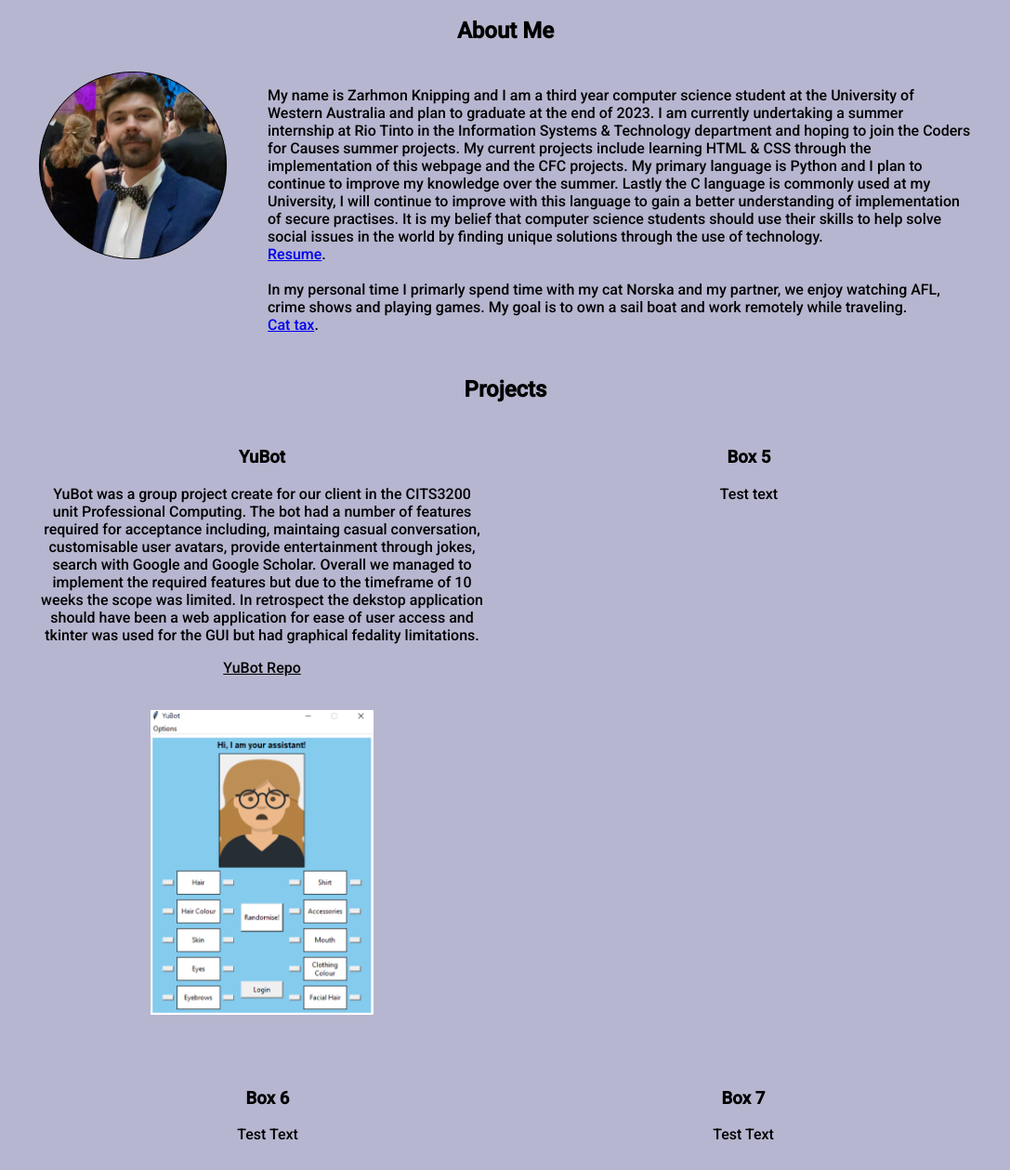
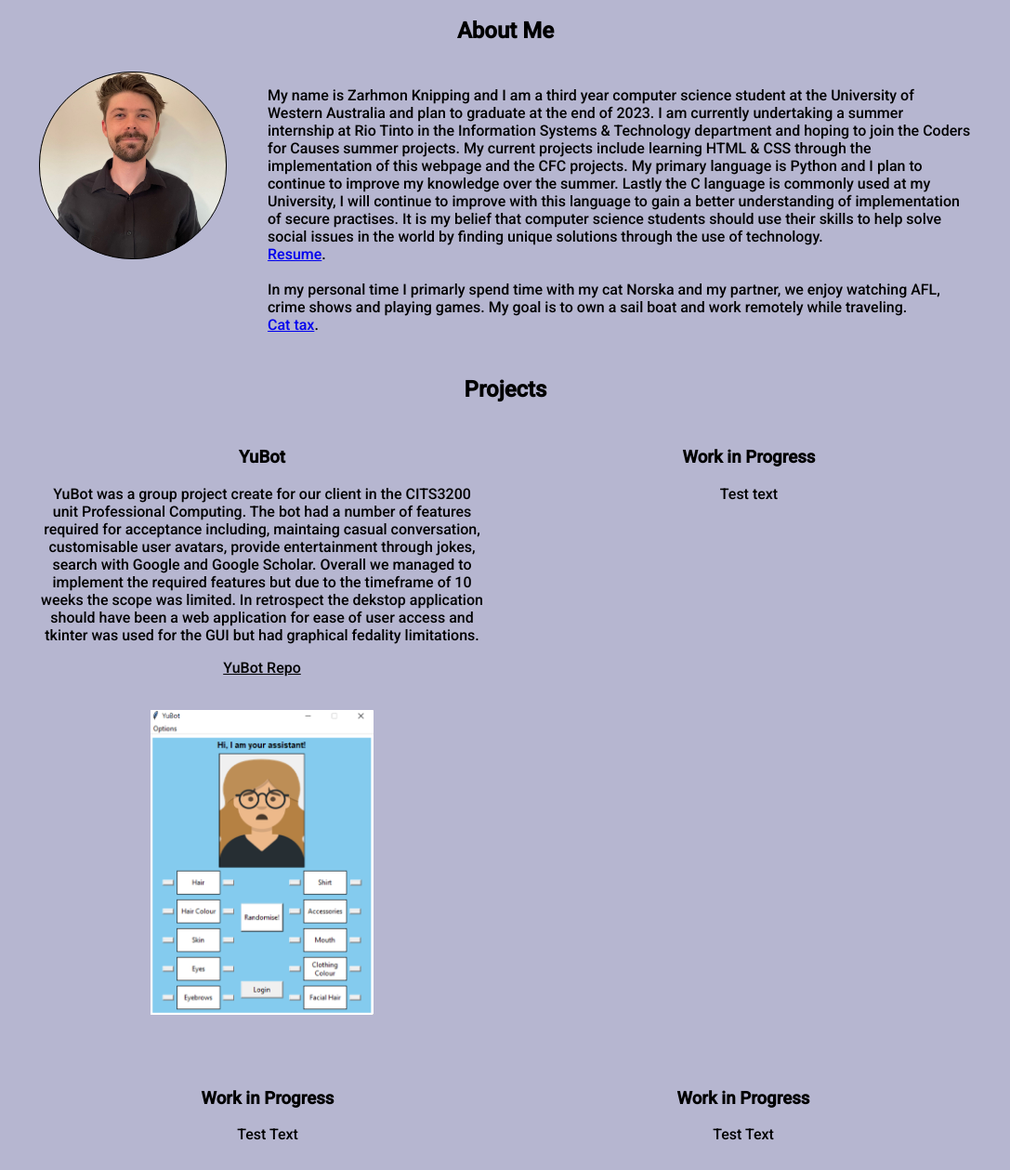
Before and after one commit to Zarhmon/web_portfolio, a plain HTML site: page index.html in a window 1280 px wide. Shown: the part 219-1478 px from the top of the page at 93% size, without its empty margins (96-1183 px from the left). Drawn offline with Linux system fonts and the light colour scheme.

Commit message:
updated Headhshot

```diff
--- a/index.html
+++ b/index.html
@@ -82,7 +82,7 @@
       .display-pic {
         width: 200px;
         height: 200px;
-        object-fit: scale-down;
+        object-fit:cover;
         border-radius: 100px;
         border: 1px solid;
         background-color: black;
@@ -131,7 +131,7 @@
     <h2 class="header-2">About Me</h2>
     <div class="container-4">
       <div class="box-8">
-        <img class="display-pic" src="images\zarhmon.jpg" alt="Display image of Zarhmon">
+        <img class="display-pic" src="images\Headhshot.jpeg" alt="Display image of Zarhmon">
       </div>
       <div class="box-9">
         <p>
@@ -172,18 +172,18 @@
           <img class="container-2-image" src="images\Yubot_Login.png" alt="Yubot_Login Image">
         </div>
         <div class="box-5">
-            <h3>Box 5</h3>
+            <h3>Work in Progress</h3>
             <p>Test text</p>
         </div>
       </div>
 
     <div class="container-3">
         <div class="box-6">
-            <h3>Box 6</h3>
+            <h3>Work in Progress</h3>
             <p> Test Text</p>
         </div>
         <div class="box-7">
-            <h3>Box 7</h3>
+            <h3>Work in Progress</h3>
             <p>Test Text</p>
         </div>
   </body>
```
Also changed, not shown: images/Headhshot.jpeg (added).
